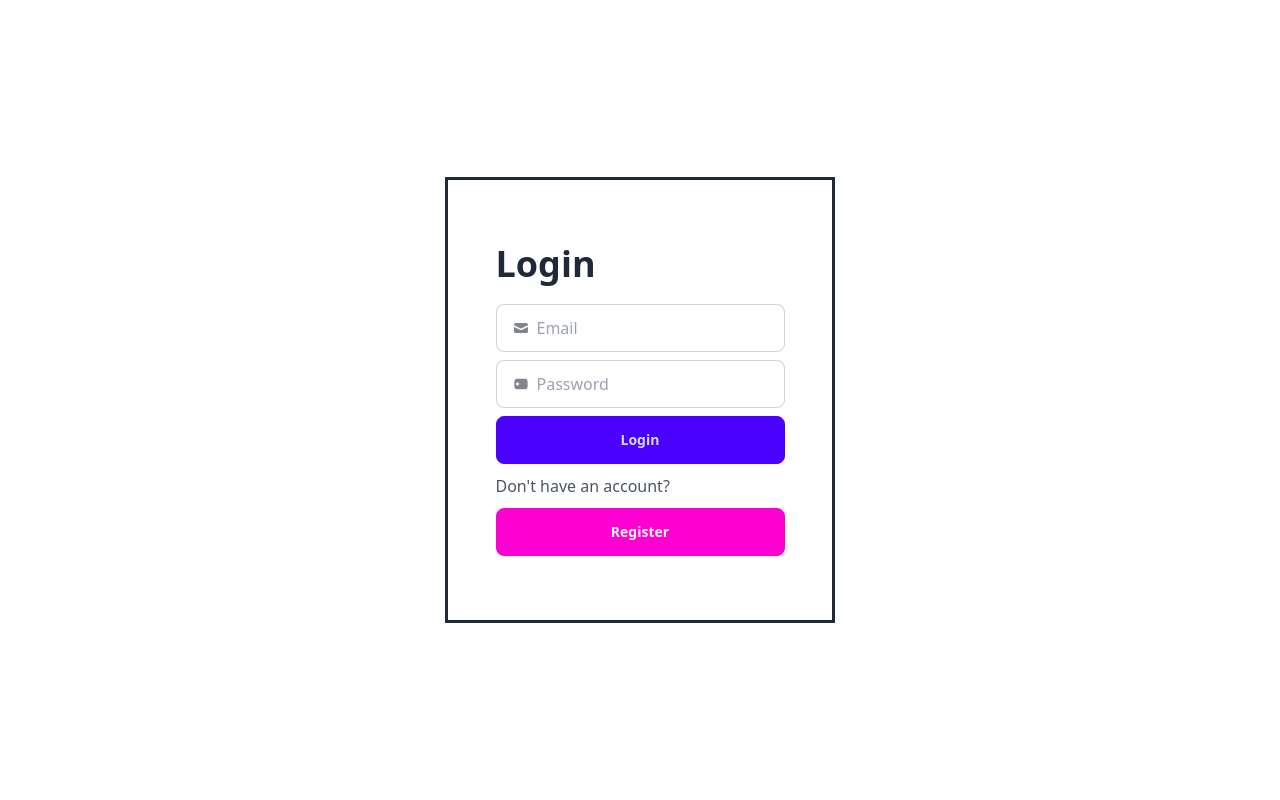
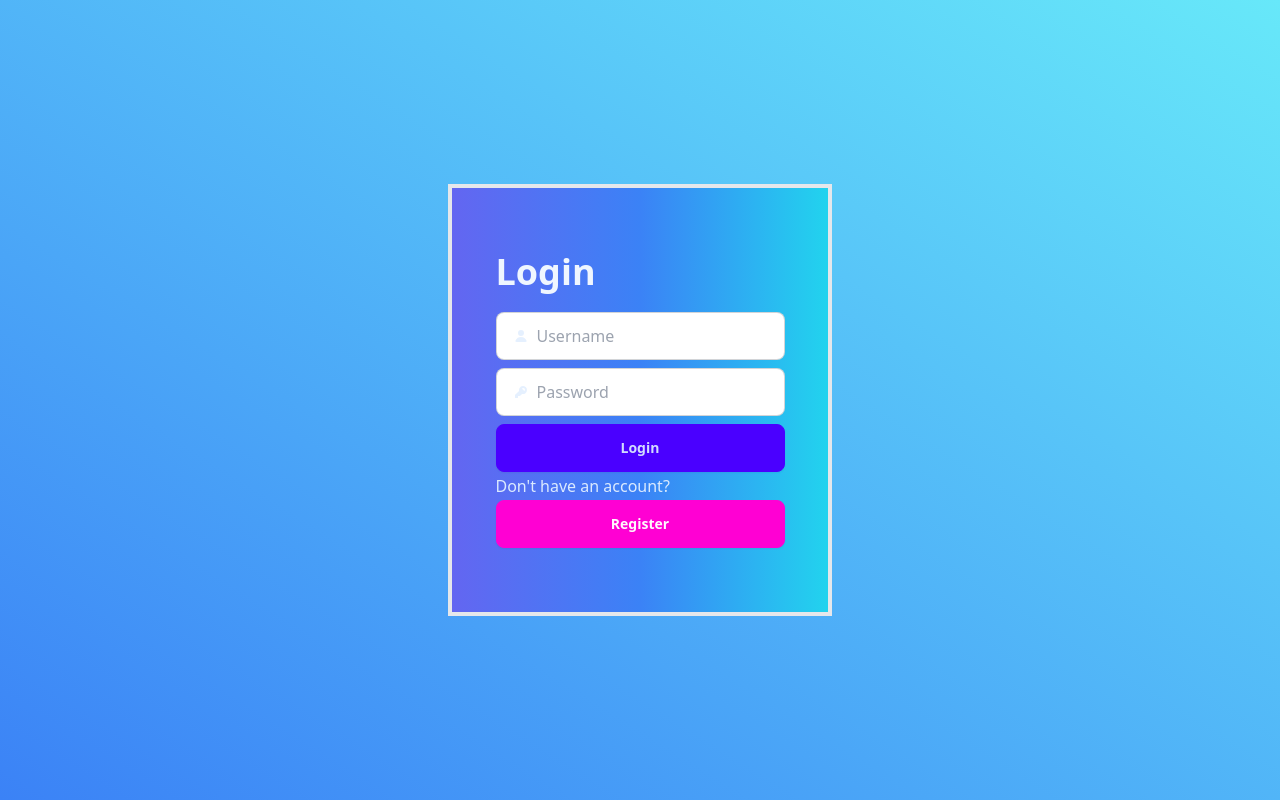
Before and after one commit to CallmeHenry/labkit_deprecated, a React (Vite) app: page /SignIn in a window 1280 px wide. Built offline with nearby package versions, Linux system fonts and the light colour scheme.

Commit message:
add some styling; add toolkit and dashboard page

```diff
--- a/package.json
+++ b/package.json
@@ -13,6 +13,7 @@
     "@splinetool/react-spline": "^3.1.0",
     "@splinetool/runtime": "^1.5.0",
     "axios": "^1.7.2",
+    "js-cookie": "^3.0.5",
     "react": "^18.2.0",
     "react-dom": "^18.2.0",
     "react-router-dom": "^6.23.1"
--- a/src/App.css
+++ b/src/App.css
@@ -1,4 +1,6 @@
 html {
   margin: 0;
   padding: 0;
+
+/* background: linear-gradient(45deg, rgba(27,108,229,1) 0%, rgba(26,143,234,1) 33%, rgba(25,177,240,1) 66%, rgba(24,209,245,1) 100%); */
 }
--- a/src/App.jsx
+++ b/src/App.jsx
@@ -2,6 +2,7 @@ import { BrowserRouter, Routes, Route } from 'react-router-dom'
 import './App.css'
 import LandingPage from './pages/LandingPage/LandingPage';
 import SignInPage from './pages/SignInPage/SignInPage';
+import ToolkitPage from './pages/ToolkitPage/ToolkitPage';
 
 function App() {
 
@@ -11,6 +12,7 @@ function App() {
       <Routes>
         <Route path="/" element={<LandingPage />} />
         <Route path="/SignIn" element={<SignInPage />} />
+        <Route path="/toolkit" element={<ToolkitPage />} />
       </Routes>
       </BrowserRouter>
     </>
--- /dev/null
+++ b/src/components/Dashboard/Dashboard.jsx
@@ -0,0 +1,18 @@
+export default function Dashboard() {
+    return (
+        <div id="Dashboard" className="prose">
+
+            <div className="card w-96 glass">
+                <h2></h2>
+                <label>Total users</label>
+                <div className="card-body">
+                    <h2 className="card-title">Life hack</h2>
+                    <p>How to park your car at your garage?</p>
+                    <div className="card-actions justify-end">
+                        <button className="btn btn-primary">Learn now!</button>
+                    </div>
+                </div>
+            </div>
+        </div>
+    )
+}
--- a/src/components/Login/Login.jsx
+++ b/src/components/Login/Login.jsx
@@ -1,41 +1,51 @@
+import axios from 'axios';
+import Cookies from 'js-cookie';
+import { useNavigate  } from 'react-router-dom';
+
 export default function Login({ setSelectLoginOrRegister }) {
 
     const baseUrl = import.meta.env.VITE_API_URL;
-    const loginUrl = `${baseUrl}/login`;
+    const loginUrl = `${baseUrl}/signin/login`;
+
+    const navigate = useNavigate();
+
+    async function handleLogin(e) {
+        e.preventDefault();
+
+        try {
+            console.log("Logging in...")
+            const response = await axios.post(loginUrl, {
+                username: e.target.username.value,
+                password: e.target.password.value
+            })
+
+            Cookies.set("JWTtoken", response.data.token, { expires: 2 });
+            console.log("Logged in successfully.");
+            navigate('/toolkit');
+        } catch (error) {
+            console.log(error);
+
+        }
+    }
 
     return (
-        <div className="prose">
+        <div className="prose flex flex-col prose-headings:text-blue-50 text-blue-100">
             <h1 className="mb-5 self-start">Login</h1>
-            <div id="form" className="flex flex-col gap-y-2">
-                <label id="email-input" className="input input-bordered flex items-center gap-2">
-                    <svg xmlns="http://www.w3.org/2000/svg" viewBox="0 0 16 16" fill="currentColor" className="w-4 h-4 opacity-70"><path d="M2.5 3A1.5 1.5 0 0 0 1 4.5v.793c.026.009.051.02.076.032L7.674 8.51c.206.1.446.1.652 0l6.598-3.185A.755.755 0 0 1 15 5.293V4.5A1.5 1.5 0 0 0 13.5 3h-11Z" /><path d="M15 6.954 8.978 9.86a2.25 2.25 0 0 1-1.956 0L1 6.954V11.5A1.5 1.5 0 0 0 2.5 13h11a1.5 1.5 0 0 0 1.5-1.5V6.954Z" /></svg>
-                    <input type="text" className="grow" placeholder="Email" />
+            <form onSubmit={handleLogin} className="flex flex-col gap-y-2">
+                <label className="input input-bordered flex items-center gap-2">
+                    <svg xmlns="http://www.w3.org/2000/svg" viewBox="0 0 16 16" fill="currentColor" className="w-4 h-4 opacity-70"><path d="M8 8a3 3 0 1 0 0-6 3 3 0 0 0 0 6ZM12.735 14c.618 0 1.093-.561.872-1.139a6.002 6.002 0 0 0-11.215 0c-.22.578.254 1.139.872 1.139h9.47Z" /></svg>
+                    <input type="text" className="grow" placeholder="Username" name="username" />
                 </label>
-                <label id="password-input" className="input input-bordered flex items-center gap-2">
-                    <svg xmlns="http://www.w3.org/2000/svg" viewBox="0 0 24 24" fill="currentColor" className="w-4 h-4 opacity-70">
-                        <path d="M3.17157 5.17157C2 6.34315 2 8.22876 2 12C2 15.7712 2 17.6569 3.17157 18.8284C4.34315 20 6.22876 20 10 20H14C17.7712 20 19.6569 20 20.8284 18.8284C22
-            17.6569 22 15.7712 22 12C22 8.22876 22 6.34315 20.8284 5.17157C19.6569 4 17.7712 4 14 4H10C6.22876 4 4.34315 4 3.17157 5.17157ZM12.7502 10C12.7502 9.58579
-            12.4144 9.25 12.0002 9.25C11.586 9.25 11.2502 9.58579 11.2502 10V10.7012L10.6428 10.3505C10.2841 10.1434 9.8254 10.2663 9.61829 10.625C9.41119 10.9837
-            9.53409 11.4424 9.89281 11.6495L10.4997 11.9999L9.89258 12.3505C9.53386 12.5576 9.41095 13.0163 9.61806 13.375C9.82517 13.7337 10.2839 13.8566 10.6426
-            13.6495L11.2502 13.2987V14C11.2502 14.4142 11.586 14.75 12.0002 14.75C12.4144 14.75 12.7502 14.4142 12.7502 14V13.2993L13.3569 13.6495C13.7156 13.8566
-            14.1743 13.7337 14.3814 13.375C14.5885 13.0163 14.4656 12.5576 14.1069 12.3505L13.4997 11.9999L14.1067 11.6495C14.4654 11.4424 14.5883 10.9837 14.3812
-            10.625C14.1741 10.2663 13.7154 10.1434 13.3567 10.3505L12.7502 10.7006V10ZM6.73266 9.25C7.14687 9.25 7.48266 9.58579 7.48266 10V10.7006L8.0891 10.3505C8.44782
-            10.1434 8.90651 10.2663 9.11362 10.625C9.32073 10.9837 9.19782 11.4424 8.8391 11.6495L8.23217 11.9999L8.83934 12.3505C9.19806 12.5576 9.32096 13.0163 9.11386
-            13.375C8.90675 13.7337 8.44806 13.8566 8.08934 13.6495L7.48266 13.2993V14C7.48266 14.4142 7.14687 14.75 6.73266 14.75C6.31844 14.75 5.98266 14.4142 5.98266
-            14V13.2987L5.375 13.6495C5.01628 13.8566 4.55759 13.7337 4.35048 13.375C4.14337 13.0163 4.26628 12.5576 4.625 12.3505L5.23217 11.9999L4.62523 11.6495C4.26652
-            11.4424 4.14361 10.9837 4.35072 10.625C4.55782 10.2663 5.01652 10.1434 5.37523 10.3505L5.98266 10.7012V10C5.98266 9.58579 6.31844 9.25 6.73266 9.25ZM18.0181
-            10C18.0181 9.58579 17.6823 9.25 17.2681 9.25C16.8539 9.25 16.5181 9.58579 16.5181 10V10.7012L15.9106 10.3505C15.5519 10.1434 15.0932 10.2663 14.8861
-            10.625C14.679 10.9837 14.8019 11.4424 15.1606 11.6495L15.7676 11.9999L15.1604 12.3505C14.8017 12.5576 14.6788 13.0163 14.8859 13.375C15.093 13.7337 15.5517
-            13.8566 15.9104 13.6495L16.5181 13.2987V14C16.5181 14.4142 16.8539 14.75 17.2681 14.75C17.6823 14.75 18.0181 14.4142 18.0181 14V13.2993L18.6247 13.6495C18.9835
-            13.8566 19.4422 13.7337 19.6493 13.375C19.8564 13.0163 19.7335 12.5576 19.3747 12.3505L18.7676 11.9999L19.3745 11.6495C19.7332 11.4424 19.8561 10.9837 19.649
-            10.625C19.4419 10.2663 18.9832 10.1434 18.6245 10.3505L18.0181 10.7006V10Z" />
-                    </svg>
-                    <input type="text" className="grow" placeholder="Password" />
+                <label className="input input-bordered flex items-center gap-2">
+                    <svg xmlns="http://www.w3.org/2000/svg" viewBox="0 0 16 16" fill="currentColor" className="w-4 h-4 opacity-70"><path fillRule="evenodd" d="M14 6a4 4 0 0 1-4.899 3.899l-1.955 1.955a.5.5 0 0 1-.353.146H5v1.5a.5.5 0 0 1-.5.5h-2a.5.5 0 0 1-.5-.5v-2.293a.5.5 0 0 1 .146-.353l3.955-3.955A4 4 0 1 1 14 6Zm-4-2a.75.75 0 0 0 0 1.5.5.5 0 0 1 .5.5.75.75 0 0 0 1.5 0 2 2 0 0 0-2-2Z" clipRule="evenodd" /></svg>
+                    <input type="password" className="grow" placeholder="Password" name="password" />
                 </label>
-                <button className="btn btn-block btn-primary">Login</button>
-                <label>Don't have an account?</label>
-                <button className="btn btn-secondary" onClick={() => setSelectLoginOrRegister("register")}>Register</button>
-            </div>
+                <button className="btn btn-block btn-primary" type="submit">Login</button>
+            </form>
+
+            <label>Don't have an account?</label>
+            <button className="btn btn-secondary" onClick={() => setSelectLoginOrRegister("register")}>Register</button>
+
         </div>
     )
 }
--- a/src/components/Register/Register.jsx
+++ b/src/components/Register/Register.jsx
@@ -7,12 +7,13 @@ export default function Register({ setSelectLoginOrRegister }) {
     const signupUrl = `${baseUrl}/signin/register`;
 
 
-    const handleSignUp = async (e) => {
+    async function handleSignUp(e) {
         e.preventDefault();
 
         try {
             await axios.post(signupUrl, {
                 email: e.target.email.value,
+                username: e.target.username.value,
                 password: e.target.password.value,
             });
             console.log("Registration successful.");
@@ -23,36 +24,24 @@ export default function Register({ setSelectLoginOrRegister }) {
     };
 
     return (
-        <div className="prose flex flex-col">
+        <div className="prose flex flex-col prose-headings:text-blue-50 text-blue-100 ">
             <h1 className="mb-5 self-start">Register</h1>
             <form onSubmit={handleSignUp} className="flex flex-col gap-y-2">
-                <label id="email-input" className="input input-bordered flex items-center gap-2">
+                <label className="input input-bordered flex items-center gap-2">
                     <svg xmlns="http://www.w3.org/2000/svg" viewBox="0 0 16 16" fill="currentColor" className="w-4 h-4 opacity-70"><path d="M2.5 3A1.5 1.5 0 0 0 1 4.5v.793c.026.009.051.02.076.032L7.674 8.51c.206.1.446.1.652 0l6.598-3.185A.755.755 0 0 1 15 5.293V4.5A1.5 1.5 0 0 0 13.5 3h-11Z" /><path d="M15 6.954 8.978 9.86a2.25 2.25 0 0 1-1.956 0L1 6.954V11.5A1.5 1.5 0 0 0 2.5 13h11a1.5 1.5 0 0 0 1.5-1.5V6.954Z" /></svg>
-                    <input type="email" className="grow" name="email" placeholder="Email" />
+                    <input type="email" className="grow" placeholder="Email" name="email" />
                 </label>
-                <label id="password-input" className="input input-bordered flex items-center gap-2">
-                    <svg xmlns="http://www.w3.org/2000/svg" viewBox="0 0 24 24" fill="currentColor" className="w-4 h-4 opacity-70">
-                        <path d="M3.17157 5.17157C2 6.34315 2 8.22876 2 12C2 15.7712 2 17.6569 3.17157 18.8284C4.34315 20 6.22876 20 10 20H14C17.7712 20 19.6569 20 20.8284 18.8284C22
-            17.6569 22 15.7712 22 12C22 8.22876 22 6.34315 20.8284 5.17157C19.6569 4 17.7712 4 14 4H10C6.22876 4 4.34315 4 3.17157 5.17157ZM12.7502 10C12.7502 9.58579
-            12.4144 9.25 12.0002 9.25C11.586 9.25 11.2502 9.58579 11.2502 10V10.7012L10.6428 10.3505C10.2841 10.1434 9.8254 10.2663 9.61829 10.625C9.41119 10.9837
-            9.53409 11.4424 9.89281 11.6495L10.4997 11.9999L9.89258 12.3505C9.53386 12.5576 9.41095 13.0163 9.61806 13.375C9.82517 13.7337 10.2839 13.8566 10.6426
-            13.6495L11.2502 13.2987V14C11.2502 14.4142 11.586 14.75 12.0002 14.75C12.4144 14.75 12.7502 14.4142 12.7502 14V13.2993L13.3569 13.6495C13.7156 13.8566
-            14.1743 13.7337 14.3814 13.375C14.5885 13.0163 14.4656 12.5576 14.1069 12.3505L13.4997 11.9999L14.1067 11.6495C14.4654 11.4424 14.5883 10.9837 14.3812
-            10.625C14.1741 10.2663 13.7154 10.1434 13.3567 10.3505L12.7502 10.7006V10ZM6.73266 9.25C7.14687 9.25 7.48266 9.58579 7.48266 10V10.7006L8.0891 10.3505C8.44782
-            10.1434 8.90651 10.2663 9.11362 10.625C9.32073 10.9837 9.19782 11.4424 8.8391 11.6495L8.23217 11.9999L8.83934 12.3505C9.19806 12.5576 9.32096 13.0163 9.11386
-            13.375C8.90675 13.7337 8.44806 13.8566 8.08934 13.6495L7.48266 13.2993V14C7.48266 14.4142 7.14687 14.75 6.73266 14.75C6.31844 14.75 5.98266 14.4142 5.98266
-            14V13.2987L5.375 13.6495C5.01628 13.8566 4.55759 13.7337 4.35048 13.375C4.14337 13.0163 4.26628 12.5576 4.625 12.3505L5.23217 11.9999L4.62523 11.6495C4.26652
-            11.4424 4.14361 10.9837 4.35072 10.625C4.55782 10.2663 5.01652 10.1434 5.37523 10.3505L5.98266 10.7012V10C5.98266 9.58579 6.31844 9.25 6.73266 9.25ZM18.0181
-            10C18.0181 9.58579 17.6823 9.25 17.2681 9.25C16.8539 9.25 16.5181 9.58579 16.5181 10V10.7012L15.9106 10.3505C15.5519 10.1434 15.0932 10.2663 14.8861
-            10.625C14.679 10.9837 14.8019 11.4424 15.1606 11.6495L15.7676 11.9999L15.1604 12.3505C14.8017 12.5576 14.6788 13.0163 14.8859 13.375C15.093 13.7337 15.5517
-            13.8566 15.9104 13.6495L16.5181 13.2987V14C16.5181 14.4142 16.8539 14.75 17.2681 14.75C17.6823 14.75 18.0181 14.4142 18.0181 14V13.2993L18.6247 13.6495C18.9835
-            13.8566 19.4422 13.7337 19.6493 13.375C19.8564 13.0163 19.7335 12.5576 19.3747 12.3505L18.7676 11.9999L19.3745 11.6495C19.7332 11.4424 19.8561 10.9837 19.649
-            10.625C19.4419 10.2663 18.9832 10.1434 18.6245 10.3505L18.0181 10.7006V10Z" />
-                    </svg>
-                    <input type="text" className="grow" name="password" placeholder="Password" />
+                <label className="input input-bordered flex items-center gap-2">
+                    <svg xmlns="http://www.w3.org/2000/svg" viewBox="0 0 16 16" fill="currentColor" className="w-4 h-4 opacity-70"><path d="M8 8a3 3 0 1 0 0-6 3 3 0 0 0 0 6ZM12.735 14c.618 0 1.093-.561.872-1.139a6.002 6.002 0 0 0-11.215 0c-.22.578.254 1.139.872 1.139h9.47Z" /></svg>
+                    <input type="text" className="grow" placeholder="Username" name="username" />
+                </label>
+                <label className="input input-bordered flex items-center gap-2">
+                    <svg xmlns="http://www.w3.org/2000/svg" viewBox="0 0 16 16" fill="currentColor" className="w-4 h-4 opacity-70"><path fillRule="evenodd" d="M14 6a4 4 0 0 1-4.899 3.899l-1.955 1.955a.5.5 0 0 1-.353.146H5v1.5a.5.5 0 0 1-.5.5h-2a.5.5 0 0 1-.5-.5v-2.293a.5.5 0 0 1 .146-.353l3.955-3.955A4 4 0 1 1 14 6Zm-4-2a.75.75 0 0 0 0 1.5.5.5 0 0 1 .5.5.75.75 0 0 0 1.5 0 2 2 0 0 0-2-2Z" clipRule="evenodd" /></svg>
+                    <input type="password" className="grow" placeholder="Password" name="password" />
                 </label>
                 <button className="btn btn-block btn-primary" type="submit">Next</button>
             </form>
+
             <label>Already have an account?</label>
             <button className="btn btn-secondary" onClick={() => setSelectLoginOrRegister("login")}>Login</button>
         </div>
--- a/src/pages/LandingPage/LandingPage.jsx
+++ b/src/pages/LandingPage/LandingPage.jsx
@@ -1,23 +1,21 @@
 import Spline from '@splinetool/react-spline';
 export default function LandingPage() {
-    return (
-        <>
-            <div>
-            <article className="prose lg:prose-xl">
-  <h1>Garlic bread with cheese: What the science tells us</h1>
-  <p>
-    For years parents have espoused the health benefits of eating garlic bread with cheese to their
-    children, with the food earning such an iconic status in our culture that kids will often dress
-    up as warm, cheesy loaf for Halloween.
-  </p>
-  <p>
-    But a recent study shows that the celebrated appetizer may be linked to a series of rabies cases
-    springing up around the country.
-  </p>
-</article>
+  return (
+    <>
+      <div className='flex flex-col h-dvh'>
 
-<Spline scene="https://draft.spline.design/zSCLXeUIWAiwxQFj/scene.splinecode"/>
-                    </div>
-                </>
-                )
+        <div id="hero" className='flex h-dvh bg-gradient-to-tr from-blue-500 to-cyan-300'>
+
+
+          <Spline scene="https://draft.spline.design/zSCLXeUIWAiwxQFj/scene.splinecode" />
+
+          <div className="prose-2xl prose-headings:text-blue-50 prose-headings:mb-0 prose-p:text-blue-100 flex flex-col justify-center mr-24 ">
+            <h1 >Manage your devices</h1>
+            <p>A computer hardware toolkit that allows users to scan the serial number of a device and return hardware specifications.
+              The specs are stored in a database where users are able to view and manage their devices.</p>
+          </div>
+        </div>
+      </div>
+    </>
+  )
 }
--- a/src/pages/SignInPage/SignInPage.jsx
+++ b/src/pages/SignInPage/SignInPage.jsx
@@ -8,8 +8,8 @@ export default function SignInPage() {
   const [selectLoginOrRegister, setSelectLoginOrRegister] = useState('login');
 
   return (
-    <div id="SignInPage" className="flex flex-col items-center justify-center w-dvw h-dvh outline-blue-500 background-color">
-      <div id="form" className="flex flex-col items-center justify-around outline w-96 p-16">
+    <div id="SignInPage" className="flex flex-col items-center justify-center w-dvw h-dvh bg-gradient-to-tr from-blue-500 to-cyan-300">
+      <div id="form" className="flex flex-col items-center justify-around border-solid border-4 w-96 p-16 bg-gradient-to-r from-indigo-500 via-blue-500 to-cyan-400" >
         {selectLoginOrRegister === 'login' ? (
           <Login setSelectLoginOrRegister={setSelectLoginOrRegister} />
         ) : (
--- /dev/null
+++ b/src/pages/ToolkitPage/ToolkitPage.jsx
@@ -0,0 +1,37 @@
+import Dashboard from "../../components/Dashboard/Dashboard";
+
+export default function ToolkitPage() {
+    return (
+        <div id="ToolkitPage">
+            <div className="drawer">
+
+                <input id="my-drawer" type="checkbox" className="drawer-toggle" />
+
+
+
+                <div className="drawer-content flex">
+                    {/* Page content here */}
+
+
+                    {/* mini side bar */}
+                    <div className="flex flex-col w-48 h-dvh bg-base-200 menu">
+                        <label htmlFor="my-drawer" className="btn btn-primary drawer-button">Dashboard</label>
+                    </div>
+
+                    <Dashboard />
+                </div>
+                <div className="drawer-side">
+                    <label htmlFor="my-drawer" aria-label="close sidebar" className="drawer-overlay"></label>
+
+                    <ul className="menu p-4 w-80 min-h-full bg-base-200 text-base-content">
+                        {/* Sidebar content here */}
+                        <label htmlFor="my-drawer" className="btn btn-primary drawer-button">Close</label>
+                        <li><a>Sidebar Item 1</a></li>
+                        <li><a>Sidebar Item 2</a></li>
+
+                    </ul>
+                </div>
+            </div>
+        </div>
+    )
+}
```
Also changed, not shown: 1 other file (tests, documents, lock files or other folders).
